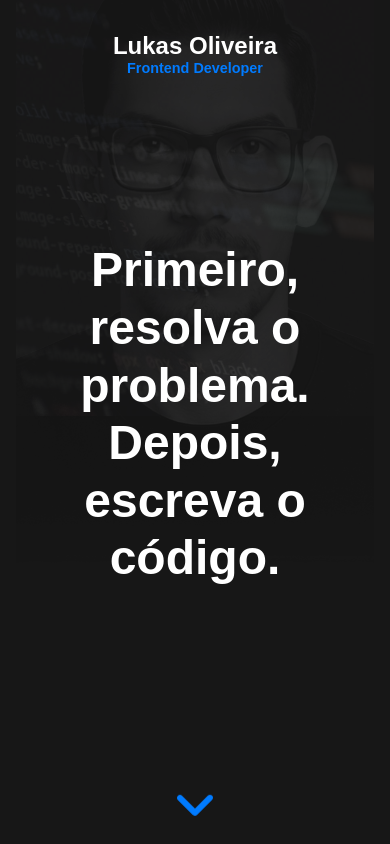
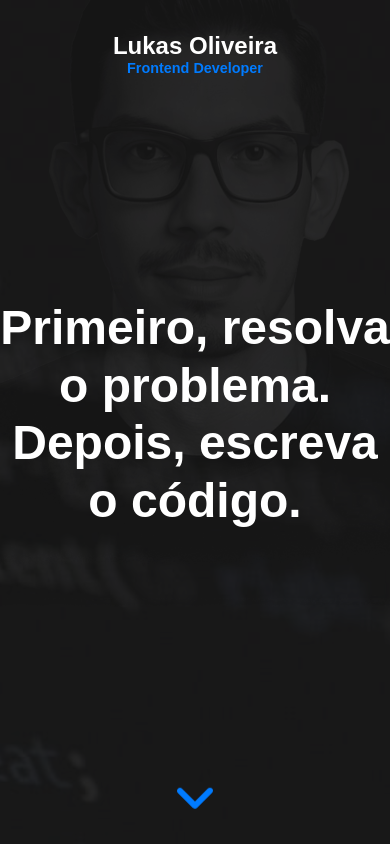
Before and after one commit to JLOlieira/my_portfolio, a React (Vite) app: page / in a window 390 px wide. Shown: the top 844 px of the page. Built offline with nearby package versions, Linux system fonts and the light colour scheme.

Commit message:
responsive_fix

```diff
--- a/src/assets/Pages/Home/App.css
+++ b/src/assets/Pages/Home/App.css
@@ -24,6 +24,9 @@ section{
     position: absolute;
     z-index: -1;
     width: 100%;
+    height: auto;
+    object-fit: cover;
+    scale: 1;
     filter: saturate(0.5);
     opacity: 0.08;
   }
--- a/src/responsive.css
+++ b/src/responsive.css
@@ -6,6 +6,9 @@
         top: 80px;
         left: 15px;
         scale: 1.8;
+      }
+      .background {
+        height: 100%;
       }
     }
     .contact {
@@ -42,13 +45,13 @@
         }
       }
     }
-    .btn-more{
+    .btn-more {
       width: 100%;
     }
   }
 
   @media screen and (max-width: 1367px) {
-    body {
+    section {
       padding: 0 1rem;
     }
     h3 {
```
